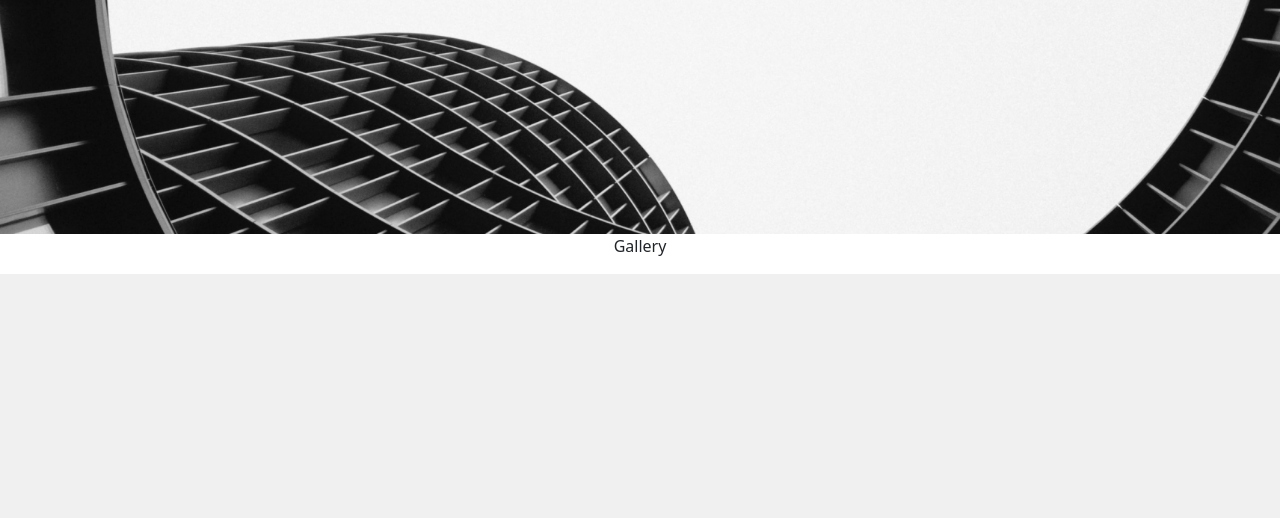
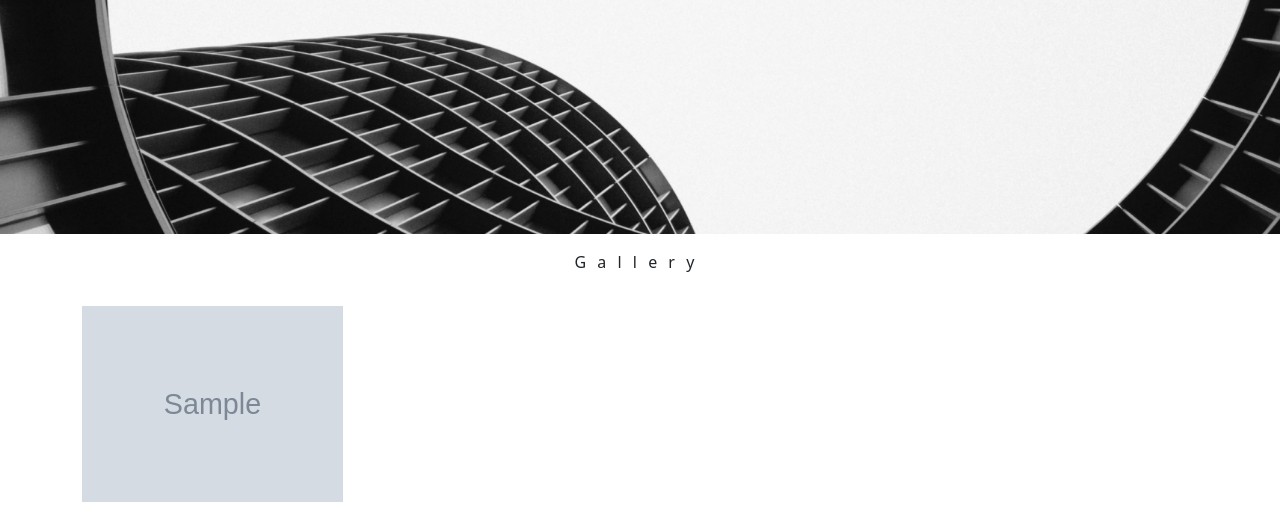
Before and after one commit to Hanan-Hussein/Gallery, a Django app: page / in a window 1280 px wide. Shown: the part 566-1084 px from the top of the page. Before the commit the page ends 840 px from the top, so only its background shows below. Run offline with Django 4.2, Linux system fonts and the light colour scheme; tables that the repository leaves empty hold one stand-in row (values such as "Sample post"); grey boxes marked "Sample" are stand-in pictures; some libraries are stand-ins or nearby versions.

Commit message:
ft:display-showed the images in landing page

```diff
--- a/album/templates/index.html
+++ b/album/templates/index.html
@@ -64,10 +64,25 @@
         </nav>
     </div>
     <div class="pho">
+
     <p class="h2 text-center txt-pho">Pho-Galleria</p>
     <p class="text-center">Lorem ipsum dolor sit amet consectetur, adipisicing elit. <br> Laudantium totam voluptate voluptates nemo fugit.</p>
 
     </div>
 </div>
-<p class="text-center">Gallery</p>
+<p class="text-center txt-pho my-3">Gallery</p>
+<div class="container">
+
+    <div class="row ">
+      {% for pho in photos_album %}
+
+      <div class="col-md-3 my-3">
+        <img src="{{pho.photo.url}}" class="img-responsive img-fluid" alt="Image">
+      </div>
+      {% endfor %}
+
+    </div>
+
+
+</div>
 {% endblock %}
--- a/album/urls.py
+++ b/album/urls.py
@@ -1,9 +1,12 @@
 from django.urls import path
 from . import views
-
+from django.conf import settings
+from django.conf.urls.static import static
 
 
 urlpatterns=[
 
     path('',views.welcome, name='Welcome'),
 ]
+if settings.DEBUG:
+    urlpatterns+=static(settings.MEDIA_URL,document_root=settings.MEDIA_ROOT)
--- a/album/views.py
+++ b/album/views.py
@@ -1,8 +1,9 @@
 from django.shortcuts import render, redirect
 from django.http import Http404, HttpResponse
-
-
+from .models import Image
 # Create your views here.
 
 def welcome(request):
-    return render(request,'index.html')
+    photos_album=Image.objects.all()
+
+    return render(request,'index.html',{"photos_album":photos_album})
```
Also changed, not shown: album/models.py (line endings or trailing spaces).
